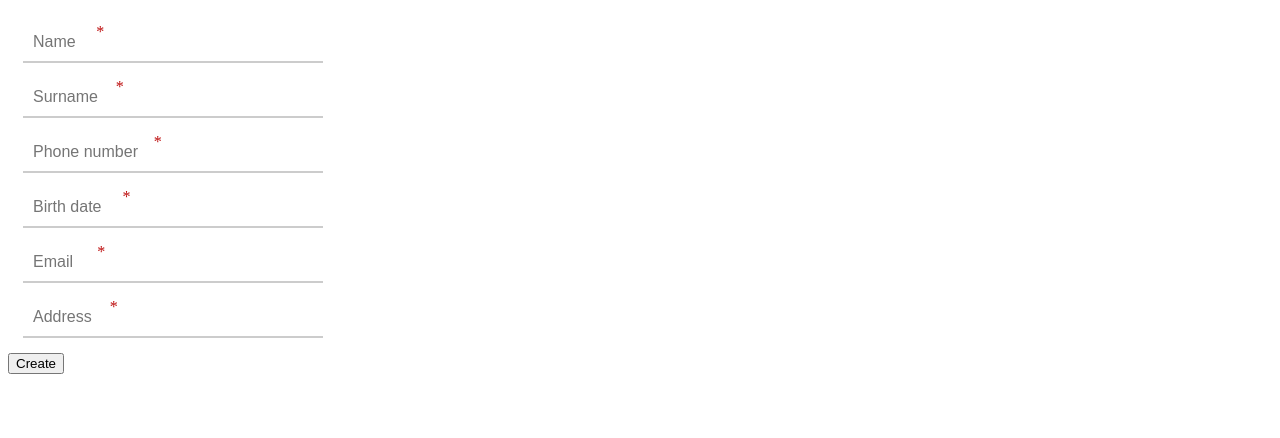
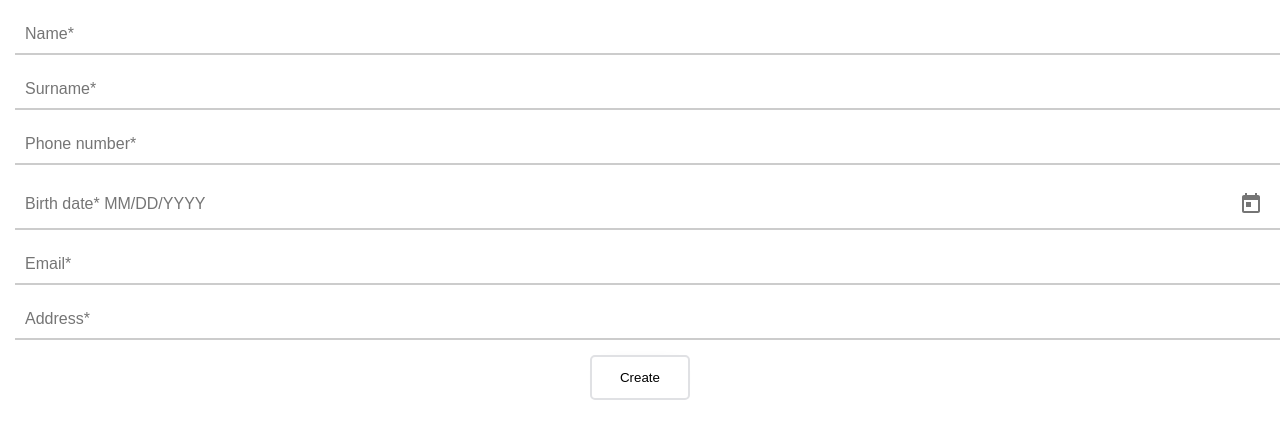
Before and after one commit to Lucky1Man/code-seek-test, an Angular app: page /addContact in a window 1280 px wide. Shown: the top 438 px of the page. Built offline with nearby package versions, Linux system fonts and the light colour scheme.

Commit message:
added angular materials, finished create contact page styles, started edit contact page styles.

```diff
--- a/angular.json
+++ b/angular.json
@@ -30,6 +30,7 @@
               "src/assets"
             ],
             "styles": [
+              "@angular/material/prebuilt-themes/indigo-pink.css",
               "src/styles.scss"
             ],
             "scripts": []
@@ -90,6 +91,7 @@
               "src/assets"
             ],
             "styles": [
+              "@angular/material/prebuilt-themes/indigo-pink.css",
               "src/styles.scss"
             ],
             "scripts": []
--- a/package.json
+++ b/package.json
@@ -11,10 +11,12 @@
   "private": true,
   "dependencies": {
     "@angular/animations": "^17.1.0",
+    "@angular/cdk": "^17.3.10",
     "@angular/common": "^17.1.0",
     "@angular/compiler": "^17.1.0",
     "@angular/core": "^17.1.0",
     "@angular/forms": "^17.1.0",
+    "@angular/material": "^17.3.10",
     "@angular/platform-browser": "^17.1.0",
     "@angular/platform-browser-dynamic": "^17.1.0",
     "@angular/router": "^17.1.0",
--- a/src/app/add-contact/add-contact.component.html
+++ b/src/app/add-contact/add-contact.component.html
@@ -6,13 +6,11 @@
     <div class="input-field-container">
       <input
         class="input-field"
-        placeholder="Name"
+        placeholder="Name*"
         formControlName="nameField"
         name="name"
       />
-      <label class="input-label" for="name"
-        >Enter name<span class="required-star">*</span>:</label
-      >
+      <label class="input-label" for="name">Enter name*:</label>
       <span class="input-highlight"></span>
     </div>
     <div *ngIf="invalid(fields.nameField)" class="input-errors">
@@ -23,13 +21,11 @@
     <div class="input-field-container">
       <input
         class="input-field"
-        placeholder="Surname"
+        placeholder="Surname*"
         formControlName="surnameField"
         name="surname"
       />
-      <label class="input-label" for="surname"
-        >Enter surname<span class="required-star">*</span>:</label
-      >
+      <label class="input-label" for="surname">Enter surname*:</label>
       <span class="input-highlight"></span>
     </div>
     <div *ngIf="invalid(fields.surnameField)" class="input-errors">
@@ -40,13 +36,11 @@
     <div class="input-field-container">
       <input
         class="input-field"
-        placeholder="Phone number"
+        placeholder="Phone number*"
         formControlName="phoneNumberField"
         name="phoneNumber"
       />
-      <label class="input-label" for="phoneNumber"
-        >Enter phone number<span class="required-star">*</span>:</label
-      >
+      <label class="input-label" for="phoneNumber">Enter phone number*:</label>
       <span class="input-highlight"></span>
     </div>
     <div *ngIf="invalid(fields.phoneNumberField)" class="input-errors">
@@ -57,14 +51,19 @@
     <div class="input-field-container">
       <input
         class="input-field"
-        placeholder="Birth date"
+        placeholder="Birth date* MM/DD/YYYY"
         formControlName="birthDateField"
         name="birthDate"
+        [matDatepicker]="picker"
       />
-      <label class="input-label" for="birthDate"
-        >Enter birth date<span class="required-star">*</span>:</label
-      >
+      <label class="input-label" for="birthDate">Enter birth date*:</label>
       <span class="input-highlight"></span>
+      <mat-datepicker-toggle
+        matIconSuffix
+        [for]="picker"
+        class="datepicker-toggle"
+      ></mat-datepicker-toggle>
+      <mat-datepicker #picker></mat-datepicker>
     </div>
     <div *ngIf="invalid(fields.birthDateField)" class="input-errors">
       {{ getMessage(fields.birthDateField) }}
@@ -74,13 +73,11 @@
     <div class="input-field-container">
       <input
         class="input-field"
-        placeholder="Email"
+        placeholder="Email*"
         formControlName="emailField"
         name="email"
       />
-      <label class="input-label" for="email"
-        >Enter email<span class="required-star">*</span>:</label
-      >
+      <label class="input-label" for="email">Enter email*:</label>
       <span class="input-highlight"></span>
     </div>
     <div *ngIf="invalid(fields.emailField)" class="input-errors">
@@ -91,18 +88,18 @@
     <div class="input-field-container">
       <input
         class="input-field"
-        placeholder="Address"
+        placeholder="Address*"
         formControlName="addressField"
         name="address"
       />
-      <label class="input-label" for="address"
-        >Enter address<span class="required-star">*</span>:</label
-      >
+      <label class="input-label" for="address">Enter address*:</label>
       <span class="input-highlight"></span>
     </div>
     <div *ngIf="invalid(fields.addressField)" class="input-errors">
       {{ getMessage(fields.addressField) }}
     </div>
   </div>
-  <button type="submit">Create</button>
+  <div class="button-container">
+    <button class="button" type="submit">Create</button>
+  </div>
 </form>
--- a/src/app/add-contact/add-contact.component.scss
+++ b/src/app/add-contact/add-contact.component.scss
@@ -1,10 +1,49 @@
+form {
+    overflow: hidden;
+}
+
+.button-container {
+    display: flex;
+    justify-content: center;
+    .button {
+        width: fit-content;
+        min-width: 100px;
+        height: 45px;
+        padding: 8px;
+        border-radius: 5px;
+        border: 2.5px solid #e0e1e4;
+        box-shadow: 0px 0px 20px -20px;
+        cursor: pointer;
+        background-color: white;
+        transition: all 0.2s ease-in-out 0ms;
+        user-select: none;
+        font-family: "Poppins", sans-serif;
+        &:hover {
+            background-color: #f2f2f2;
+            box-shadow: 0px 0px 20px -18px;
+        }
+        &:active {
+            transform: scale(0.95);
+        }
+    }
+}
+
 .input-container {
     position: relative;
     margin: 15px;
-    max-width: 300px;
+    width: 100%;
 
     .input-field-container {
+        display: flex;
         position: relative;
+        box-sizing: border-box;
+        border: none;
+        border-bottom: 2px solid #ccc;
+        outline: none;
+        background-color: transparent;
+        .datepicker-toggle {
+            padding-right: 20px;
+        }
         .input-field {
             box-sizing: border-box;
             width: 100%;
@@ -12,9 +51,7 @@
             padding: 10px;
             font-size: 16px;
             border: none;
-            border-bottom: 2px solid #ccc;
             outline: none;
-            background-color: transparent;
             &:focus + .input-label {
                 top: -10px;
                 font-size: 12px;
@@ -33,14 +70,11 @@
             color: rgba(204, 204, 204, 0);
             pointer-events: none;
             transition: all 0.3s ease;
-            .required-star {
-                color: rgba($color: #bd0d0d, $alpha: 1);
-            }
         }
 
         .input-highlight {
             position: absolute;
-            bottom: 0;
+            bottom: -2px;
             left: 0;
             height: 2px;
             width: 0;
@@ -54,6 +88,4 @@
         color: #bd0d0d;
         font-size: 16px;
     }
-
-
 }
--- a/src/app/app.component.scss
+++ b/src/app/app.component.scss
@@ -9,6 +9,7 @@
         .container {
             height: 100%;
             max-width: 1500px;
+            margin: auto;
         }
     }
 }
--- a/src/app/app.config.ts
+++ b/src/app/app.config.ts
@@ -1,10 +1,18 @@
 import { ApplicationConfig } from '@angular/core';
 import { provideRouter } from '@angular/router';
 
+import { provideAnimationsAsync } from '@angular/platform-browser/animations/async';
 import { routes } from './app.routes';
+import { ContactsShareService } from './services/contacts-share.service';
 import { ContactsService } from './services/contacts.service';
-import { ContactsShareService } from './services/contacts-share.service';
+import { provideNativeDateAdapter } from '@angular/material/core';
 
 export const appConfig: ApplicationConfig = {
-  providers: [provideRouter(routes), ContactsService, ContactsShareService],
+  providers: [
+    provideRouter(routes),
+    ContactsService,
+    ContactsShareService,
+    provideAnimationsAsync(),
+    provideNativeDateAdapter(),
+  ],
 };
--- a/src/app/update-contact/update-contact.component.html
+++ b/src/app/update-contact/update-contact.component.html
@@ -2,11 +2,78 @@
   [formGroup]="updateContactForm"
   (ngSubmit)="$event.preventDefault(); updateContact()"
 >
-  <input placeholder="Name" formControlName="nameField" required [value]="oldContact.name"/>
-  <input placeholder="Surname" formControlName="surnameField" required [value]="oldContact.surname"/>
-  <input placeholder="Phone number" formControlName="phoneNumberField" required [value]="oldContact.phoneNumber"/>
-  <input placeholder="Birth date" formControlName="birthDateField" required [value]="oldContact.birthDate"/>
-  <input placeholder="Email" formControlName="emailField" required [value]="oldContact.email"/>
-  <input placeholder="Address" formControlName="addressField" required [value]="oldContact.address"/>
+  <mat-form-field>
+    <mat-label>Enter your name</mat-label>
+    <input matInput placeholder="Name" formControlName="nameField" required />
+    @if (invalid(fields.nameField)) {
+    <mat-error>{{ getMessage(fields.nameField) }}</mat-error>
+    }
+  </mat-form-field>
+  <mat-form-field>
+    <mat-label>Enter your surname</mat-label>
+    <input
+      matInput
+      placeholder="Surname"
+      formControlName="surnameField"
+      required
+    />
+    @if (invalid(fields.surnameField)) {
+    <mat-error>{{ getMessage(fields.surnameField) }}</mat-error>
+    }
+  </mat-form-field>
+  <mat-form-field>
+    <mat-label>Enter your phone number</mat-label>
+    <input
+      matInput
+      placeholder="Phone number"
+      formControlName="phoneNumberField"
+      required
+    />
+    @if (invalid(fields.phoneNumberField)) {
+    <mat-error>{{ getMessage(fields.phoneNumberField) }}</mat-error>
+    }
+  </mat-form-field>
+
+  <mat-form-field>
+    <mat-label>Birth date</mat-label>
+    <input
+      matInput
+      formControlName="birthDateField"
+      required
+      [matDatepicker]="picker"
+      placeholder="MM/DD/YYYY"
+    />
+    <mat-datepicker-toggle matIconSuffix [for]="picker"></mat-datepicker-toggle>
+    <mat-datepicker #picker></mat-datepicker>
+    @if (invalid(fields.birthDateField)) {
+    <mat-error>{{ getMessage(fields.birthDateField) }}</mat-error>
+    }
+  </mat-form-field>
+
+  <mat-form-field>
+    <mat-label>Enter your email</mat-label>
+    <input
+      matInput
+      placeholder="email@email.com"
+      formControlName="emailField"
+      required
+    />
+    @if (invalid(fields.emailField)) {
+    <mat-error>{{ getMessage(fields.emailField) }}</mat-error>
+    }
+  </mat-form-field>
+
+  <mat-form-field>
+    <mat-label>Enter your address</mat-label>
+    <input
+      matInput
+      placeholder="Address"
+      formControlName="addressField"
+      required
+    />
+    @if (invalid(fields.addressField)) {
+    <mat-error>{{ getMessage(fields.addressField) }}</mat-error>
+    }
+  </mat-form-field>
   <button type="submit">Update</button>
 </form>
--- a/src/index.html
+++ b/src/index.html
@@ -6,8 +6,10 @@
   <base href="/">
   <meta name="viewport" content="width=device-width, initial-scale=1">
   <link rel="icon" type="image/x-icon" href="favicon.ico">
+  <link href="https://fonts.googleapis.com/css2?family=Roboto:wght@300;400;500&display=swap" rel="stylesheet">
+  <link href="https://fonts.googleapis.com/icon?family=Material+Icons" rel="stylesheet">
 </head>
-<body>
+<body class="mat-typography">
   <app-root></app-root>
 </body>
 </html>
--- a/src/styles.scss
+++ b/src/styles.scss
@@ -1 +1,4 @@
 /* You can add global styles to this file, and also import other style files */
+
+html, body { height: 100%; }
+body { margin: 0; font-family: Roboto, "Helvetica Neue", sans-serif; }
```
Also changed, not shown: src/app/add-contact/add-contact.component.ts (+17 -6 lines), src/app/update-contact/update-contact.component.ts (+28 -6 lines), src/shared/input-fields-utils.ts (+17 -4 lines), 1 other file (tests, documents, lock files or other folders).
